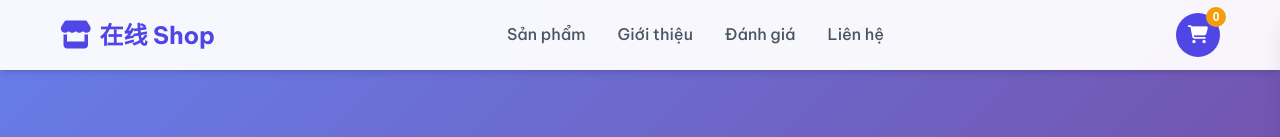
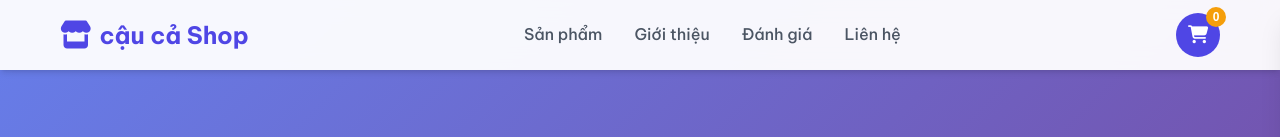
Before and after one commit to chinh2001/bai-tap-3, a website: page index.html in a window 1280 px wide. Shown: the top 137 px of the page. Drawn offline with Linux system fonts and the light colour scheme.

Commit message:
Đổi tên shop sang tiếng Việt
Co-authored-by: Cursor <cursoragent@cursor.com>

```diff
--- a/index.html
+++ b/index.html
@@ -3,7 +3,7 @@
 <head>
     <meta charset="UTF-8">
     <meta name="viewport" content="width=device-width, initial-scale=1.0">
-    <title>Cửa Hàng在线 Shop - Mua Sắm Dễ Dàng</title>
+    <title>Cửa Hàng MMO Việt - Mua Sắm Dễ Dàng</title>
     <link rel="stylesheet" href="style.css">
     <link rel="preconnect" href="https://fonts.googleapis.com">
     <link rel="preconnect" href="https://fonts.gstatic.com" crossorigin>
@@ -16,7 +16,7 @@
         <div class="container header-content">
             <a href="#" class="logo">
                 <i class="fas fa-store"></i>
-                <span>在线 Shop</span>
+                <span>cậu cả Shop</span>
             </a>
             <nav class="nav">
                 <a href="#products">Sản phẩm</a>
@@ -195,7 +195,7 @@
         <div class="container">
             <div class="footer-content">
                 <div class="footer-section">
-                    <h3><i class="fas fa-store"></i> 在线 Shop</h3>
+                    <h3><i class="fas fa-store"></i> Cửa Hàng</h3>
                     <p>Cửa hàng online uy tín, chất lượng. Đặt hàng dễ dàng, thanh toán tiện lợi.</p>
                     <div class="social-links">
                         <a href="#"><i class="fab fa-facebook"></i></a>
@@ -232,7 +232,7 @@
                 </div>
             </div>
             <div class="footer-bottom">
-                <p>&copy; 2026 在线 Shop. Tất cả quyền được bảo lưu.</p>
+                <p>&copy; 2026 Cửa Hàng. Tất cả quyền được bảo lưu.</p>
             </div>
         </div>
     </footer>
```
